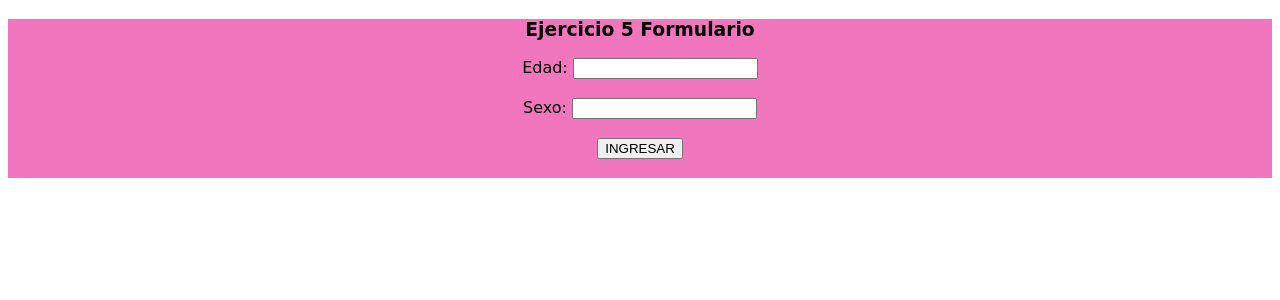
After one commit to EvelynDFloresL/tecnologias_web, a PHP site: page /formulario.html in a window 1280 px wide. The commit adds this page. Shown: the top 300 px of the page. Run offline with PHP 8.4, Linux system fonts and the light colour scheme.

Commit message:
Ejercicio 5 formulario de la práctica 4 completo

```diff
--- /dev/null
+++ b/tecnologiasweb/practicas/p04/formulario.html
@@ -0,0 +1,23 @@
+<!DOCTYPE html>
+<html lang="es">
+  <head>
+    <meta charset="UTF-8" />
+    <meta name="viewport" content="width=device-width, initial-scale=1.0" />
+    <title>Formulario P04</title>
+  </head>
+  <body>
+    <div style="background-color: rgb(241, 118, 190)">
+      <form
+        method="POST"
+        action="formulario.php"
+        style="text-align: center; font-family:cursive"
+      >
+        <h3 style="text-align: center"><strong>Ejercicio 5 Formulario</strong></h3>
+        Edad: <input type="text" name="edad" id="edad" /> <br /><br />
+        Sexo: <input type="text" name="sexo" id="sexo" /> <br /><br />
+        <input type="submit" value="INGRESAR" />
+        <br /><br />
+      </form>
+    </div>
+  </body>
+</html>
--- a/tecnologiasweb/practicas/p04/principal.php
+++ b/tecnologiasweb/practicas/p04/principal.php
@@ -41,7 +41,7 @@
             * El número dado se debe obtener vía GET.</p>
 
         <?php
-        $nume = $_GET['nume'];
+        $nume = $_GET['numero'];
         multiplo_aleatorio($nume);
         ?>
     </div>
```
Also changed, not shown: tecnologiasweb/practicas/p04/formulario.php (added, +32 -0 lines).
